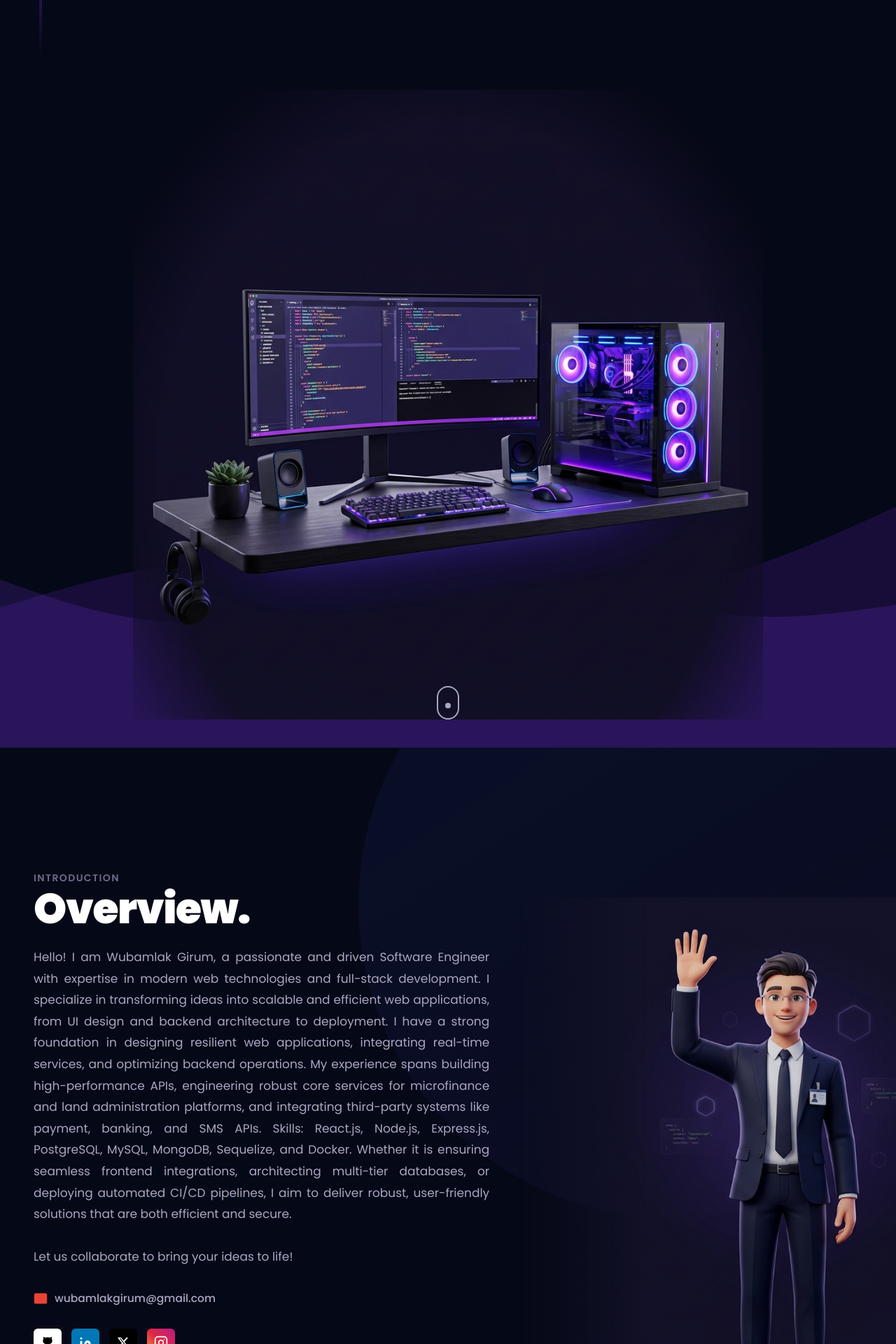
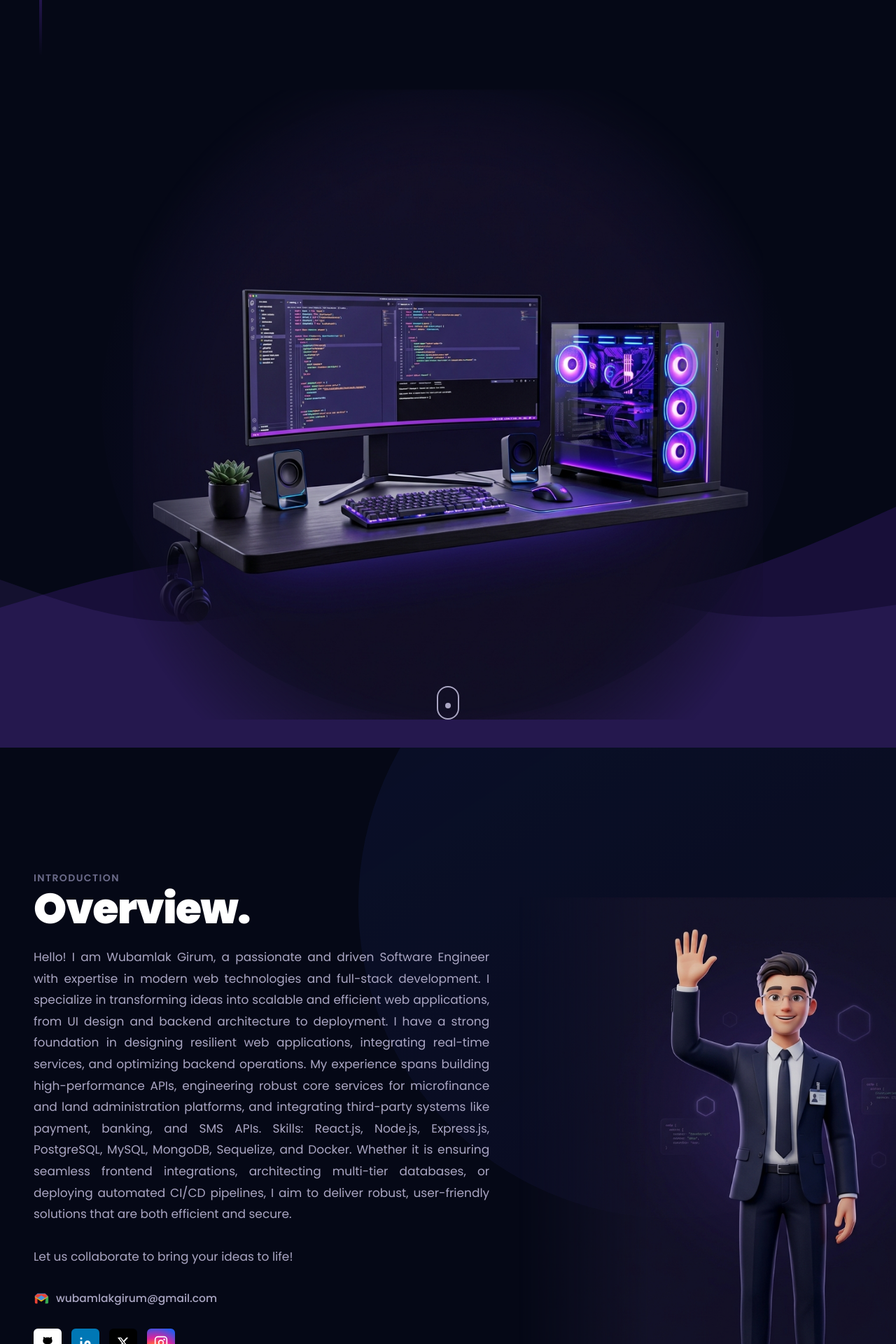
Before and after one commit to Zwubman/Portfolio, a React (Vite) app in the folder frontend/: page / in a window 1280 px wide. Shown: the part 460-2380 px from the top of the page at 70% size. Built offline with nearby package versions, Linux system fonts and the light colour scheme; no server answers.

Commit message:
style: update icons and gradients in AboutSection and HeroSection for improved aesthetics

```diff
--- a/frontend/src/components/sections/AboutSection.jsx
+++ b/frontend/src/components/sections/AboutSection.jsx
@@ -1,5 +1,5 @@
 import { motion } from 'framer-motion';
-import { Mail, Github, Linkedin, Instagram } from 'lucide-react';
+import { Github, Linkedin } from 'lucide-react';
 
 export default function AboutSection() {
   return (
@@ -51,7 +51,14 @@ export default function AboutSection() {
 
             {/* Email link */}
             <div className="flex items-center gap-2.5 mb-8">
-              <Mail size={20} style={{ color: '#ea4335' }} fill="#ea4335" className="text-white" />
+              {/* Gmail icon */}
+              <svg width="22" height="22" viewBox="0 0 48 48" xmlns="http://www.w3.org/2000/svg">
+                <path fill="#EA4335" d="M6 40h6V22L4 16v20c0 2.2 1.8 4 4 4z"/>
+                <path fill="#34A853" d="M36 40h6c2.2 0 4-1.8 4-4V16l-8 6"/>
+                <path fill="#4A90D9" d="M36 8H12L4 16v2l20 14 20-14v-2z"/>
+                <path fill="#FBBC05" d="M4 18v2l20 14 20-14v-2L24 30z"/>
+                <path fill="#EA4335" d="M4 16l8 6 12-8 12 8 8-6-8-6H12z"/>
+              </svg>
               <a
                 href="mailto:wubamlakgirum@gmail.com"
                 className="text-[15.5px] hover:underline transition-colors font-medium"
@@ -105,11 +112,16 @@ export default function AboutSection() {
                 rel="noopener noreferrer"
                 className="w-10 h-10 rounded-md flex items-center justify-center transition-transform hover:-translate-y-1"
                 style={{
-                  background: 'linear-gradient(45deg, #f09433 0%, #e6683c 25%, #dc2743 50%, #cc2366 75%, #bc1888 100%)',
+                  background: 'radial-gradient(circle at 30% 110%, #fdf497 0%, #fdf497 5%, #fd5949 45%, #d6249f 60%, #285AEB 90%)',
                   color: '#ffffff'
                 }}
               >
-                <Instagram size={20} />
+                {/* Authentic Instagram camera SVG */}
+                <svg xmlns="http://www.w3.org/2000/svg" width="20" height="20" viewBox="0 0 24 24" fill="none" stroke="#ffffff" strokeWidth="2" strokeLinecap="round" strokeLinejoin="round">
+                  <rect x="2" y="2" width="20" height="20" rx="5" ry="5"/>
+                  <circle cx="12" cy="12" r="4"/>
+                  <circle cx="17.5" cy="6.5" r="1.5" fill="#ffffff" stroke="none"/>
+                </svg>
               </a>
             </div>
 
--- a/frontend/src/components/sections/HeroSection.jsx
+++ b/frontend/src/components/sections/HeroSection.jsx
@@ -37,11 +37,11 @@ export default function HeroSection() {
     >
       {/* ── Background Waves ── */}
       <div className="absolute inset-0 z-0 overflow-hidden pointer-events-none opacity-90">
-        <svg viewBox="0 0 1440 600" className="absolute bottom-0 w-full h-[60vh] object-cover" preserveAspectRatio="none" fill="#4c1d95" style={{ opacity: 0.3 }} xmlns="http://www.w3.org/2000/svg">
-          <path d="M0,350L60,330C120,310,240,270,360,265C480,260,600,290,720,310C840,330,960,340,1080,315C1200,290,1320,230,1380,200L1440,170L1440,600L1380,600C1320,600,1200,600,1080,600C960,600,840,600,720,600C600,600,480,600,360,600C240,600,120,600,60,600L0,600Z"></path>
+        <svg viewBox="0 0 1440 600" className="absolute bottom-0 w-full h-[60vh] object-cover" preserveAspectRatio="none" xmlns="http://www.w3.org/2000/svg">
+          <path fill="var(--accent-start)" fillOpacity="0.18" d="M0,350L60,330C120,310,240,270,360,265C480,260,600,290,720,310C840,330,960,340,1080,315C1200,290,1320,230,1380,200L1440,170L1440,600L1380,600C1320,600,1200,600,1080,600C960,600,840,600,720,600C600,600,480,600,360,600C240,600,120,600,60,600L0,600Z"></path>
         </svg>
-        <svg viewBox="0 0 1440 600" className="absolute bottom-0 w-full h-[45vh] object-cover" preserveAspectRatio="none" fill="#7c3aed" style={{ opacity: 0.2 }} xmlns="http://www.w3.org/2000/svg">
-          <path d="M0,200L48,225C96,250,192,300,288,300C384,300,480,250,576,215C672,180,768,160,864,180C960,200,1056,260,1152,280C1248,300,1344,280,1392,270L1440,260L1440,600L1392,600C1344,600,1248,600,1152,600C1056,600,960,600,864,600C768,600,672,600,576,600C480,600,384,600,288,600C192,600,96,600,48,600L0,600Z"></path>
+        <svg viewBox="0 0 1440 600" className="absolute bottom-0 w-full h-[45vh] object-cover" preserveAspectRatio="none" xmlns="http://www.w3.org/2000/svg">
+          <path fill="var(--accent)" fillOpacity="0.12" d="M0,200L48,225C96,250,192,300,288,300C384,300,480,250,576,215C672,180,768,160,864,180C960,200,1056,260,1152,280C1248,300,1344,280,1392,270L1440,260L1440,600L1392,600C1344,600,1248,600,1152,600C1056,600,960,600,864,600C768,600,672,600,576,600C480,600,384,600,288,600C192,600,96,600,48,600L0,600Z"></path>
         </svg>
       </div>
 
@@ -85,12 +85,23 @@ export default function HeroSection() {
           animate={{ opacity: 1, y: 0 }}
           transition={{ duration: 0.8, delay: 0.4 }}
         >
-          {/* Radial gradient mask softly erases the harsh square background bounds of the image, floating it gracefully */}
+          {/* Soft themed glow behind the image so it blends on both dark & light backgrounds */}
+          <div className="w-full max-w-[900px] relative flex justify-center">
+            {/* Glow backdrop — purple in dark, soft lavender in light */}
             <div
-            className="w-full max-w-[900px] relative flex justify-center"
+              className="absolute inset-0 rounded-full pointer-events-none"
               style={{
-              WebkitMaskImage: 'radial-gradient(ellipse at 50% 60%, black 65%, transparent 85%)',
-              maskImage: 'radial-gradient(ellipse at 50% 60%, black 65%, transparent 85%)'
+                background: 'radial-gradient(ellipse at 50% 60%, var(--bg-secondary) 30%, transparent 75%)',
+                transform: 'scaleX(1.1)',
+                zIndex: 0,
+              }}
+            />
+            <div
+              className="w-full relative"
+              style={{
+                zIndex: 1,
+                WebkitMaskImage: 'radial-gradient(ellipse at 50% 55%, black 55%, transparent 80%)',
+                maskImage: 'radial-gradient(ellipse at 50% 55%, black 55%, transparent 80%)'
               }}
             >
               <img
@@ -98,6 +109,7 @@ export default function HeroSection() {
                 alt="3D Computer Desk"
                 className="w-full object-contain drop-shadow-2xl"
               />
+            </div>
           </div>
         </motion.div>
       </div>
```
Lines whose indentation alone changed are shown as unchanged.
